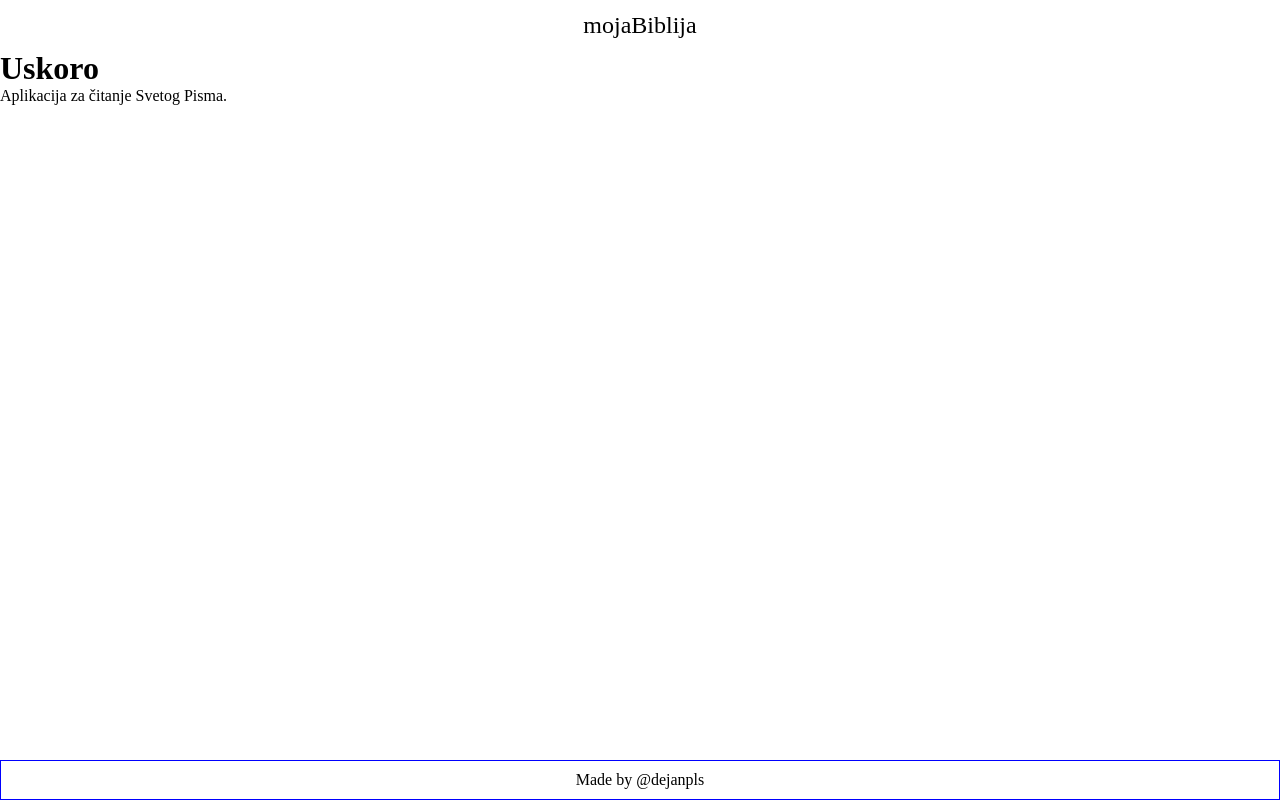
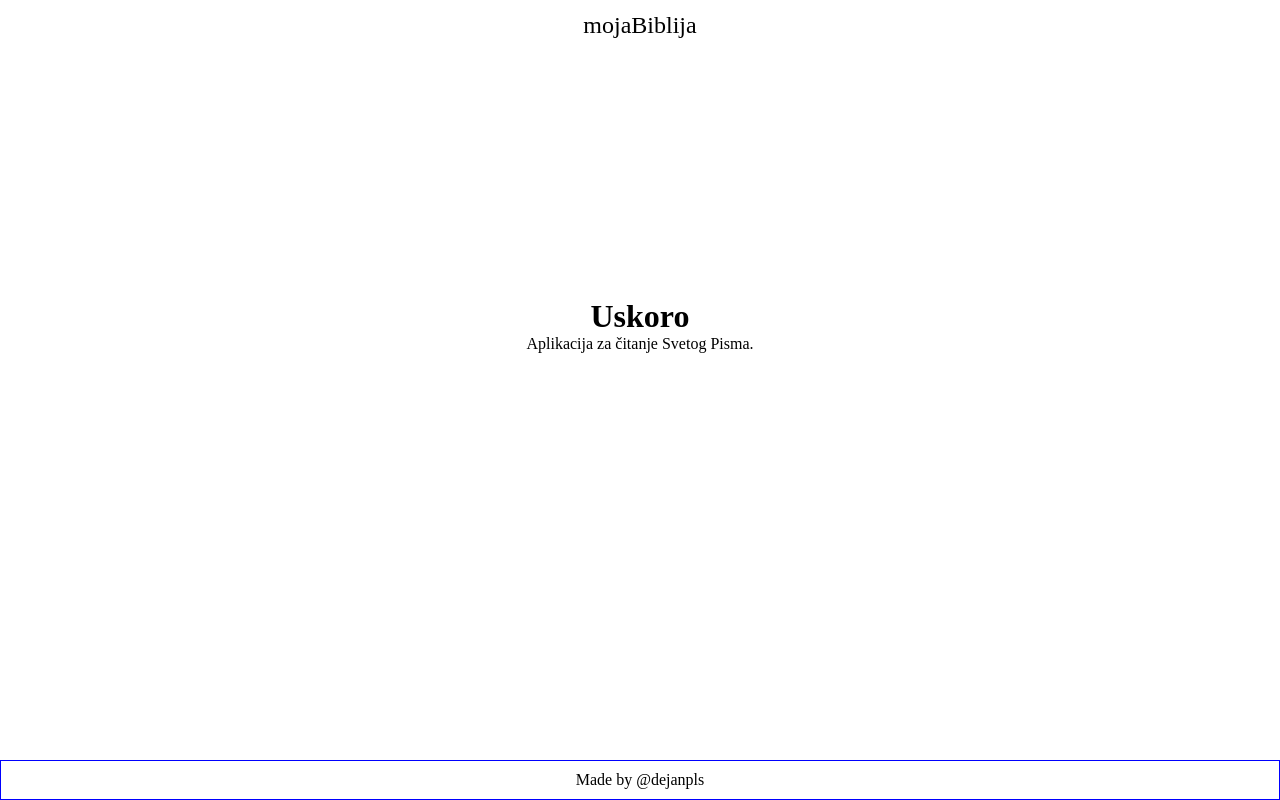
Before and after one commit to dejanpls/mojabiblija, a website built with webpack: page src/template.html in a window 1280 px wide. Built offline with nearby package versions, Linux system fonts and the light colour scheme.

Commit message:
style: center the information text on the middle of the visible screen and move it then 20% up for the vh

```diff
--- a/src/styles/main.css
+++ b/src/styles/main.css
@@ -27,6 +27,17 @@ div#menu {
 
 div#main-container {
   flex: 1;
+  display: flex;
+  flex-direction: column;
+  justify-content: center;
+  align-items: center;
+}
+
+div#main {
+  display: flex;
+  flex-direction: column;
+  align-items: center;
+  margin-bottom: 20vh;
 }
 
 footer {
```
